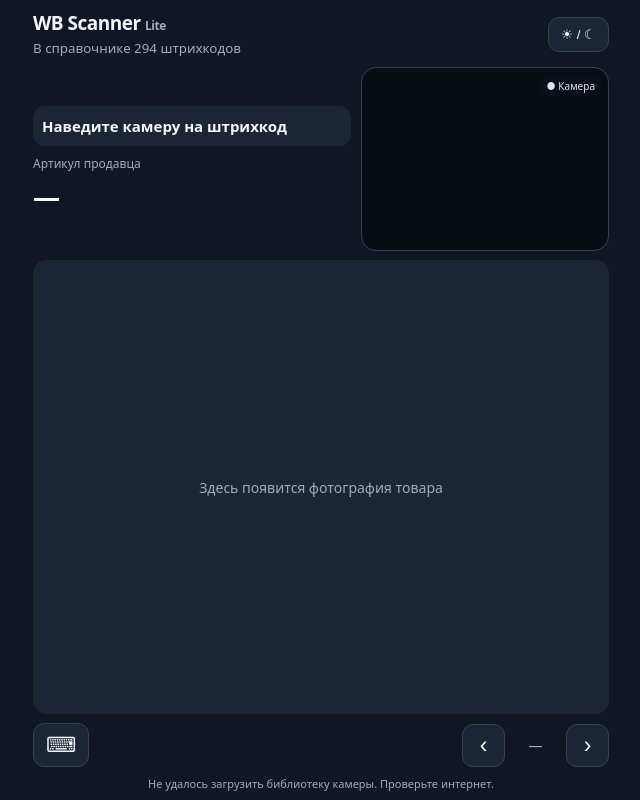
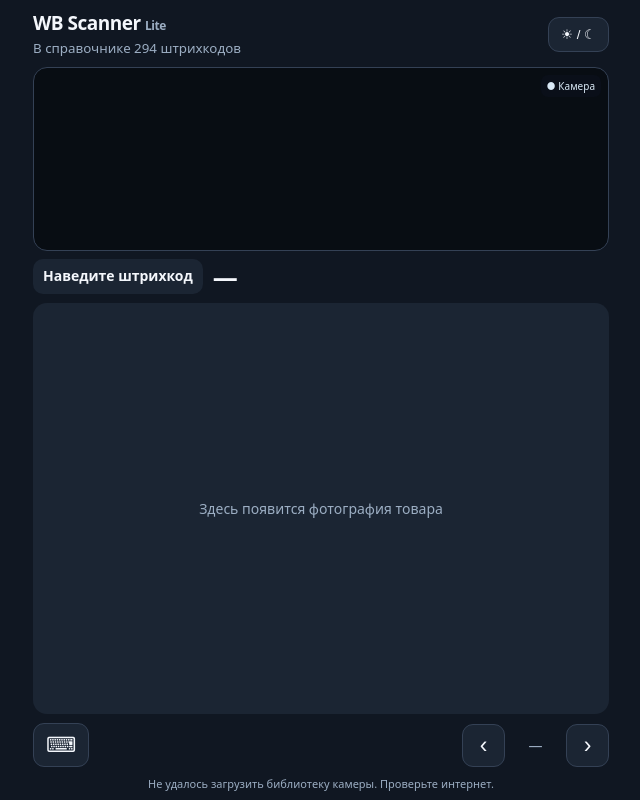
Before and after one commit to itprint-by/wb-scanner, a plain HTML site: page index.html in a window 1280 px wide. Shown: the whole page, without its empty margins (319-959 px from the left). Drawn offline with Linux system fonts and the light colour scheme.

Commit message:
Add files via upload

```diff
--- a/index.html
+++ b/index.html
@@ -1,19 +1,16 @@
-<!doctype html><html lang="ru"><head><meta charset="utf-8"><meta name="viewport" content="width=device-width,initial-scale=1,viewport-fit=cover"><meta name="theme-color" content="#101722"><title>WB Barcode Scanner Lite v2.3</title><style>
+<!doctype html><html lang="ru"><head><meta charset="utf-8"><meta name="viewport" content="width=device-width,initial-scale=1,viewport-fit=cover"><meta name="theme-color" content="#101722"><title>WB Barcode Scanner Lite v2.4 — вариант А</title><style>
 :root{font-family:system-ui,-apple-system,'Segoe UI',sans-serif;color-scheme:dark;--bg:#101722;--panel:#1b2533;--text:#f4f7fc;--muted:#9caec3;--line:#344155}
 body.light{color-scheme:light;--bg:#f3f6fb;--panel:#fff;--text:#15202d;--muted:#607184;--line:#d9e1eb}
 *{box-sizing:border-box}html,body{height:100%;margin:0}body{background:var(--bg);color:var(--text)}button{cursor:pointer;touch-action:manipulation} .hidden{display:none!important}
 main{width:100%;max-width:600px;margin:auto;height:100vh;height:100dvh;min-height:450px;display:flex;flex-direction:column;gap:9px;padding:calc(10px + env(safe-area-inset-top)) 12px calc(9px + env(safe-area-inset-bottom));overflow:hidden}
 header{display:flex;align-items:center;justify-content:space-between;gap:8px;flex:0 0 auto}h1{font-size:19px;margin:0;letter-spacing:-.5px}small,.muted{color:var(--muted)}header button,.secondary{background:var(--panel);color:var(--text);border:1px solid var(--line);border-radius:11px;padding:9px 12px}
-.toprow{display:grid;grid-template-columns:minmax(0,1fr) minmax(125px,43%);gap:10px;flex:0 0 auto;min-height:145px;height:clamp(145px,23dvh,215px)}.details{display:flex;flex-direction:column;gap:9px;min-width:0;justify-content:center}
-#status{border-radius:12px;padding:11px 9px;background:var(--panel);font-size:clamp(12px,3.5vw,15px);font-weight:800;line-height:1.2;overflow-wrap:anywhere}#status.ok{background:#123d2b;color:#8cf0b5}#status.bad{background:#4a1d25;color:#ffb0bd}#status.wait{background:#42331c;color:#ffd68c}
-.articleLabel{color:var(--muted);font-size:12px}.article{font-size:clamp(19px,5vw,27px);font-weight:780;overflow-wrap:anywhere;line-height:1.15}
-.readerWrap{background:#080d13;border:1px solid var(--line);border-radius:15px;overflow:hidden;position:relative;min-width:0;min-height:0}#reader{width:100%;height:100%;overflow:hidden}#reader video{width:100%!important;height:100%!important;object-fit:cover!important}#reader img{max-width:100%}#reader button,#reader select{font-size:11px;max-width:100%}.cameraBadge{position:absolute;top:7px;right:7px;background:#0b101bc9;color:#d8e8f5;border-radius:7px;padding:4px 6px;font-size:10px;pointer-events:none}
+.toprow{display:flex;flex-direction:column;gap:8px;flex:0 0 auto;min-height:0;height:auto}.details{display:flex;flex-direction:row;align-items:center;gap:10px;min-width:0}.details .articleLabel{display:none}#status{flex:0 0 auto;max-width:48%;border-radius:10px;padding:9px 10px;background:var(--panel);font-size:clamp(11px,3.1vw,14px);font-weight:800;line-height:1.2;overflow-wrap:anywhere}#status.ok{background:#123d2b;color:#8cf0b5}#status.bad{background:#4a1d25;color:#ffb0bd}#status.wait{background:#42331c;color:#ffd68c}.article{flex:1;min-width:0;font-size:clamp(18px,5vw,25px);font-weight:780;overflow-wrap:anywhere;line-height:1.15}.readerWrap{background:#080d13;border:1px solid var(--line);border-radius:14px;overflow:hidden;position:relative;width:100%;height:clamp(145px,23dvh,205px);flex:0 0 auto}#reader{width:100%;height:100%;overflow:hidden}#reader video{width:100%!important;height:100%!important;object-fit:cover!important}#reader img{max-width:100%}#reader button,#reader select{font-size:11px;max-width:100%}.cameraBadge{position:absolute;top:7px;right:7px;background:#0b101bc9;color:#d8e8f5;border-radius:7px;padding:4px 6px;font-size:10px;pointer-events:none}
 .photo{flex:1 1 auto;min-height:0;position:relative;border-radius:14px;background:var(--panel);display:flex;align-items:center;justify-content:center;overflow:hidden;touch-action:pan-y}.photo img{display:block;width:100%;height:100%;object-fit:contain}.placeholder{color:var(--muted);text-align:center;padding:20px;font-size:14px}
 .bottom{flex:0 0 auto;display:flex;align-items:center;justify-content:space-between;gap:8px}.gallery{display:flex;align-items:center;justify-content:center;gap:8px}.gallery button{font-size:23px;min-width:43px;min-height:43px;padding:4px}.gallery span{font-size:14px;min-width:45px;text-align:center}.primary{background:#6a60ee;color:white;border:0;border-radius:11px;padding:11px 14px;font-weight:700}.keyboard{font-size:21px;min-width:46px;min-height:44px}.inputrow{display:flex;gap:8px;flex:0 0 auto}.inputrow input{min-width:0;flex:1;background:var(--panel);border:1px solid var(--line);border-radius:11px;padding:10px;color:var(--text);font-size:16px}.foot{font-size:11px;color:var(--muted);text-align:center;flex:0 0 auto}
-@media(max-height:690px){main{gap:6px;padding-top:calc(5px + env(safe-area-inset-top));padding-bottom:calc(5px + env(safe-area-inset-bottom))}.toprow{min-height:110px;height:clamp(110px,21dvh,160px)}h1{font-size:17px}.foot{display:none}.gallery button{min-height:38px;min-width:38px}.keyboard{min-height:38px}}
-@media(max-width:350px){.toprow{grid-template-columns:minmax(0,1fr) 42%;gap:7px}#status{padding:8px 6px}.gallery{gap:3px}.gallery span{min-width:38px;font-size:12px}}
+@media(max-height:690px){main{gap:6px;padding-top:calc(5px + env(safe-area-inset-top));padding-bottom:calc(5px + env(safe-area-inset-bottom))}.readerWrap{height:clamp(125px,20dvh,155px)}h1{font-size:17px}.foot{display:none}.gallery button{min-height:38px;min-width:38px}.keyboard{min-height:38px}}
+@media(max-width:350px){#status{max-width:50%}#status{padding:8px 6px}.gallery{gap:3px}.gallery span{min-width:38px;font-size:12px}}
 </style></head><body><main><header><div><h1>WB Scanner <span style="font-size:12px;color:var(--muted)">Lite</span></h1><small id="catalogInfo">Загрузка каталога…</small></div><button id="theme" aria-label="Сменить тему">☀ / ☾</button></header>
-<div class="toprow"><div class="details"><div id="status" role="status">Наведите камеру на штрихкод</div><div class="articleLabel">Артикул продавца</div><div class="article" id="article">—</div></div><div class="readerWrap"><div id="reader"></div><div class="cameraBadge">● Камера</div></div></div>
+<div class="toprow"><div class="readerWrap"><div id="reader"></div><div class="cameraBadge">● Камера</div></div><div class="details"><div id="status" role="status">Наведите штрихкод</div><div class="article" id="article">—</div></div></div>
 <div class="photo" id="photo"><div class="placeholder">Здесь появится фотография товара</div></div>
 <div class="bottom"><button class="secondary keyboard" id="toggleManual" aria-label="Ручной ввод штрихкода" aria-expanded="false">⌨</button><div class="gallery"><button class="secondary" id="prev" aria-label="Предыдущее фото">‹</button><span id="counter" class="muted">—</span><button class="secondary" id="next" aria-label="Следующее фото">›</button></div></div>
 <form class="inputrow hidden" id="manual"><input id="barcode" inputmode="numeric" autocomplete="off" placeholder="Введите штрихкод вручную" aria-label="Штрихкод"><button class="primary" type="submit">Найти</button></form><div class="foot" id="cameraInfo">Для камеры нужен HTTPS и разрешение браузера.</div></main><script src="https://unpkg.com/html5-qrcode@2.3.8/html5-qrcode.min.js"></script><script>
@@ -34,7 +31,7 @@ function onScan(raw){
    if(code===unknownCode&&now-unknownAt<1800)unknownHits++;
    else {unknownCode=code;unknownHits=1;}
    unknownAt=now;
-   if(unknownHits>=3&&now-recentAt>1200){setStatus('ШТРИХКОД НЕ НАЙДЕН','bad');el('cameraInfo').textContent='Считан код: '+code+' · проверьте этикетку';unknownHits=0;}
+   if(unknownHits>=3&&now-recentAt>1200&&!catalog[last]){setStatus('ШТРИХКОД НЕ НАЙДЕН','bad');el('cameraInfo').textContent='Считан код: '+code+' · проверьте этикетку';unknownHits=0;}
    return;
  }
  unknownCode='';unknownHits=0;
@@ -48,7 +45,7 @@ async function start(){
  try{
   scanner=new Html5Qrcode('reader',{verbose:false,formatsToSupport:[Html5QrcodeSupportedFormats.EAN_13],useBarCodeDetectorIfSupported:true});
   await scanner.start({facingMode:'environment'},
-    {fps:15,videoConstraints:{facingMode:'environment',width:{ideal:1920},height:{ideal:1080}},aspectRatio:1.777778},
+    {fps:20,videoConstraints:{facingMode:'environment',width:{ideal:1920},height:{ideal:1080}},aspectRatio:1.777778,disableFlip:true},
     onScan,()=>{});
   el('cameraInfo').textContent='Камера активна · поднесите штрихкод горизонтально';
  }catch(e){el('cameraInfo').textContent='Камера недоступна: '+(e?.message||e)+'. Можно ввести штрихкод вручную.'}
```
